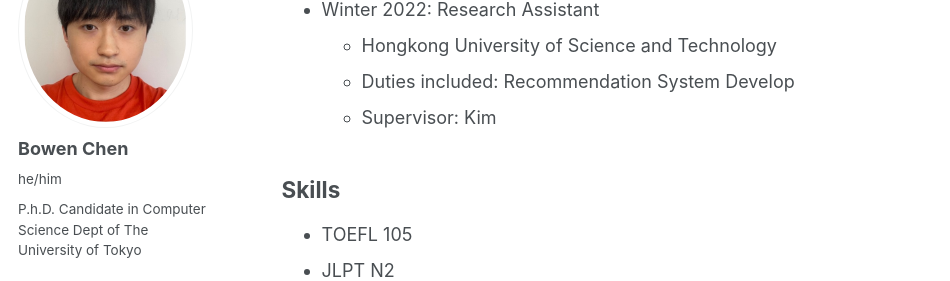
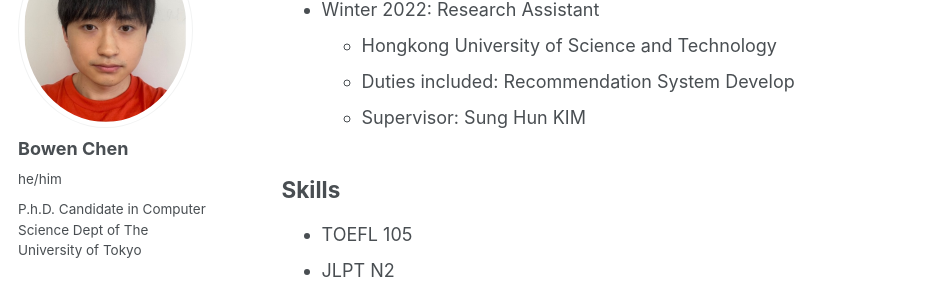
Before and after one commit to PosoSAgapo/PosoSAgapo.github.io, a Jekyll site: the page built from _pages/cv.md, in a window 1280 px wide and 900 px high, scrolled down 496 px. Shown: the part 153-434 px from the top of the window, without its empty margins (0-950 px from the left). Built offline with Jekyll 4.4.1, drawn with Linux system fonts in a browser that asks for light colours; our own code applies the rules of GitHub Pages for plain Markdown files.

Commit message:
correct file name

```diff
--- a/_pages/cv.md
+++ b/_pages/cv.md
@@ -24,7 +24,7 @@ redirect_from:
 * Winter 2022: Research Assistant
   * Hongkong University of Science and Technology
   * Duties included: Recommendation System Develop
-  * Supervisor: Kim
+  * Supervisor: Sung Hun KIM
 
 ## Skills
 * TOEFL 105
```
